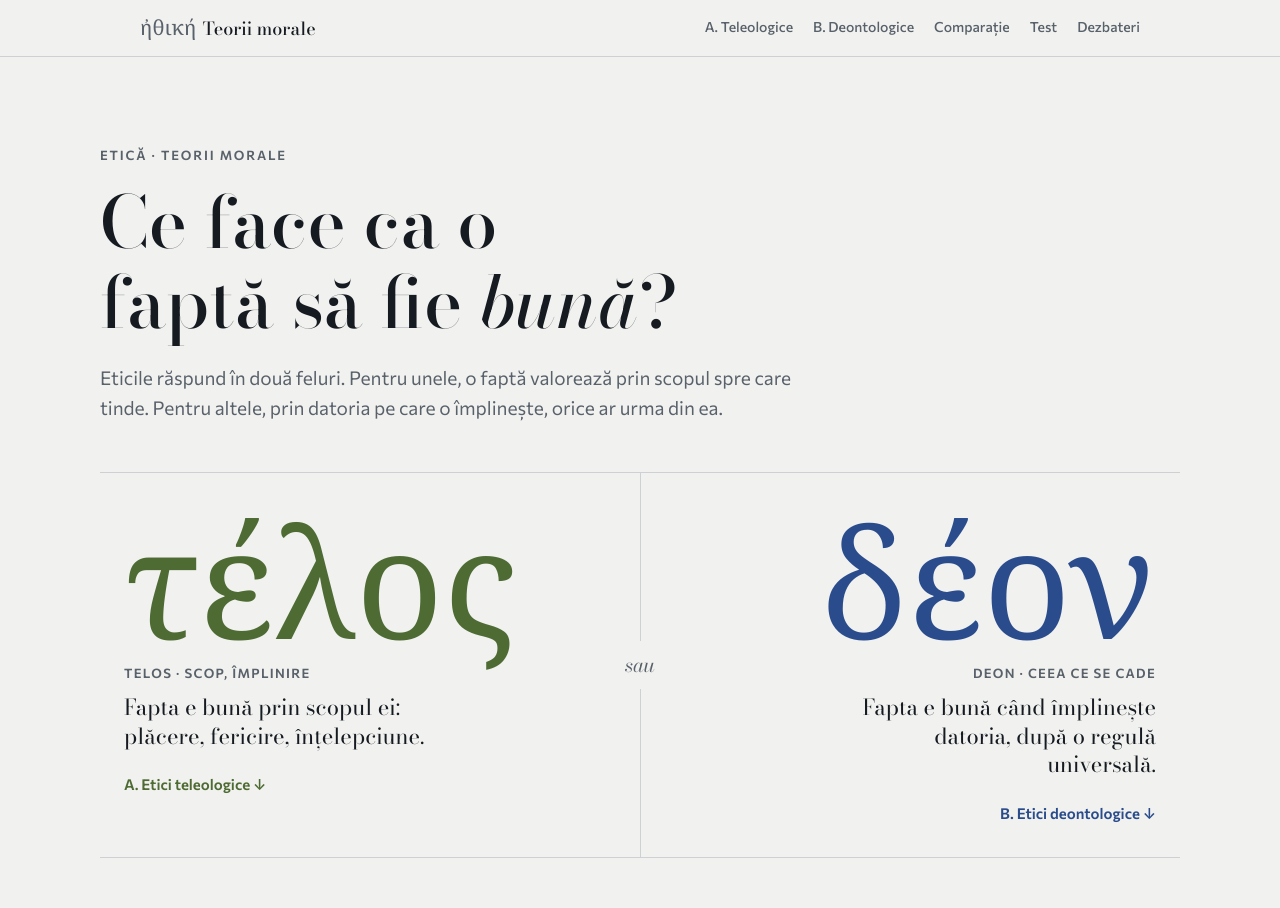
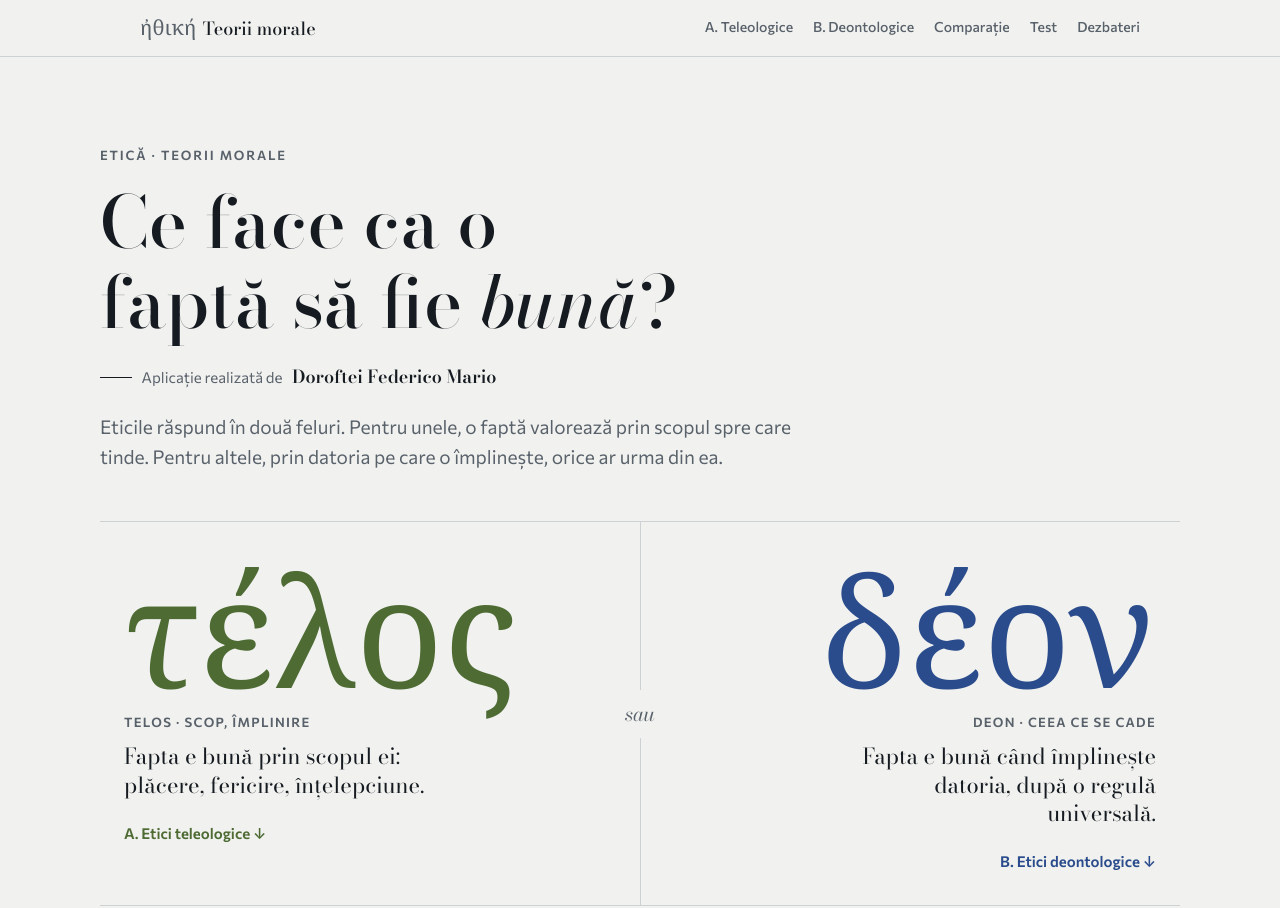
Before and after one commit to federaless/Teorii-Morale, a plain HTML site: page index.html in a window 1280 px wide. Shown: the top 908 px of the page. Drawn offline with nearby package versions, Linux system fonts and the light colour scheme; a web font is replaced by a local one.

Commit message:
Adaugă numele autorului pe pagină
Co-Authored-By: Claude Opus 5.5 <noreply@anthropic.com>
Claude-Session: https://claude.ai/code/session_01E6fYeJJYkRDwUW2ZjEfXxs

```diff
--- a/index.html
+++ b/index.html
@@ -69,6 +69,9 @@ strong{font-weight:600}
 .hero{padding:clamp(3rem,8vw,5.5rem) 0 clamp(3rem,6vw,4.5rem)}
 .hero h1{font-size:clamp(2.5rem,6.2vw,4.5rem);margin-top:1rem;max-width:15ch}
 .hero h1 em{font-style:italic}
+.byline{margin-top:1.25rem;display:inline-flex;align-items:center;gap:.6rem;font-size:.9375rem;color:var(--muted)}
+.byline::before{content:"";width:2rem;height:1px;background:var(--ink)}
+.byline strong{color:var(--ink);font-family:var(--f-display);font-size:1.125rem;font-weight:600}
 .hero-lead{margin-top:1.25rem;max-width:58ch;font-size:1.1875rem;color:var(--muted)}
 .fork{margin-top:3rem;display:grid;grid-template-columns:1fr 4rem 1fr;border-top:1px solid var(--rule);border-bottom:1px solid var(--rule)}
 .road{display:flex;flex-direction:column;gap:.6rem;padding:2.25rem 1.5rem 2rem;text-decoration:none;transition:background-color .25s ease}
@@ -266,6 +269,7 @@ footer .gr{font-size:1.25rem}
 <header class="hero wrap" id="top">
   <p class="eyebrow">Etică · Teorii morale</p>
   <h1>Ce face ca o faptă să fie <em>bună</em>?</h1>
+  <p class="byline">Aplicație realizată de <strong>Doroftei Federico Mario</strong></p>
   <p class="hero-lead">Eticile răspund în două feluri. Pentru unele, o faptă valorează prin scopul spre care tinde. Pentru altele, prin datoria pe care o împlinește, orice ar urma din ea.</p>
 
   <div class="fork">
@@ -601,7 +605,7 @@ footer .gr{font-size:1.25rem}
 
 <footer>
   <div class="wrap">
-    <span>Lecția „Teorii morale”: etici teleologice (hedoniste, eudaimoniste) și etici deontologice (Kant).</span>
+    <span>Lecția „Teorii morale”: etici teleologice (hedoniste, eudaimoniste) și etici deontologice (Kant). Aplicație realizată de Doroftei Federico Mario.</span>
     <span class="gr" lang="grc">τέλος · δέον</span>
   </div>
 </footer>
```
